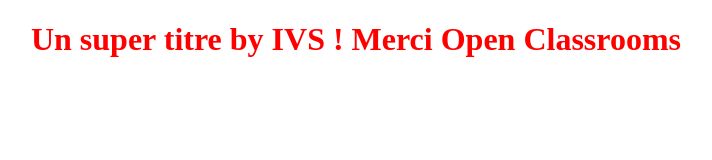
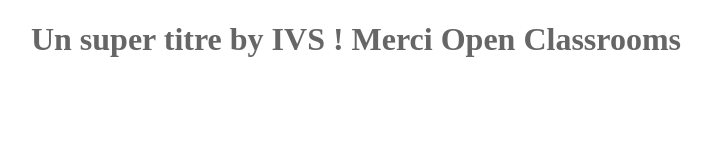
Before and after one commit to IvsPro/OpenclassroomsProjet, a plain HTML site: page index.html in a window 1280 px wide. Shown: the whole page, without its empty margins (284-996 px from the left). Drawn offline with Linux system fonts and the light colour scheme.

Commit message:
modification de la couleur en noir

```diff
--- a/styles.css
+++ b/styles.css
@@ -1,4 +1,4 @@
 h1 {
-	color: red;
+	color: #666666;
 	text-align : center;
 }
```
